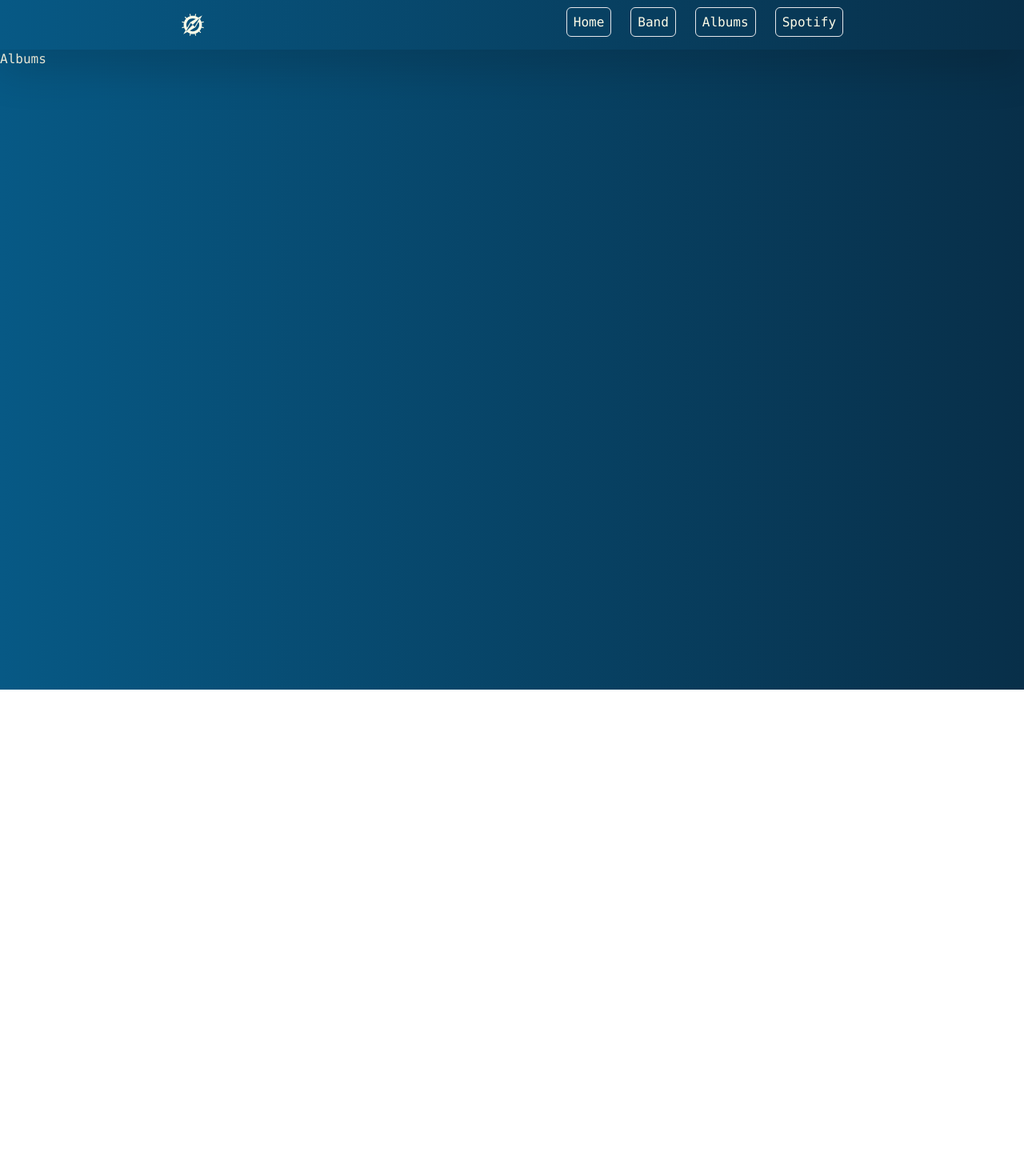
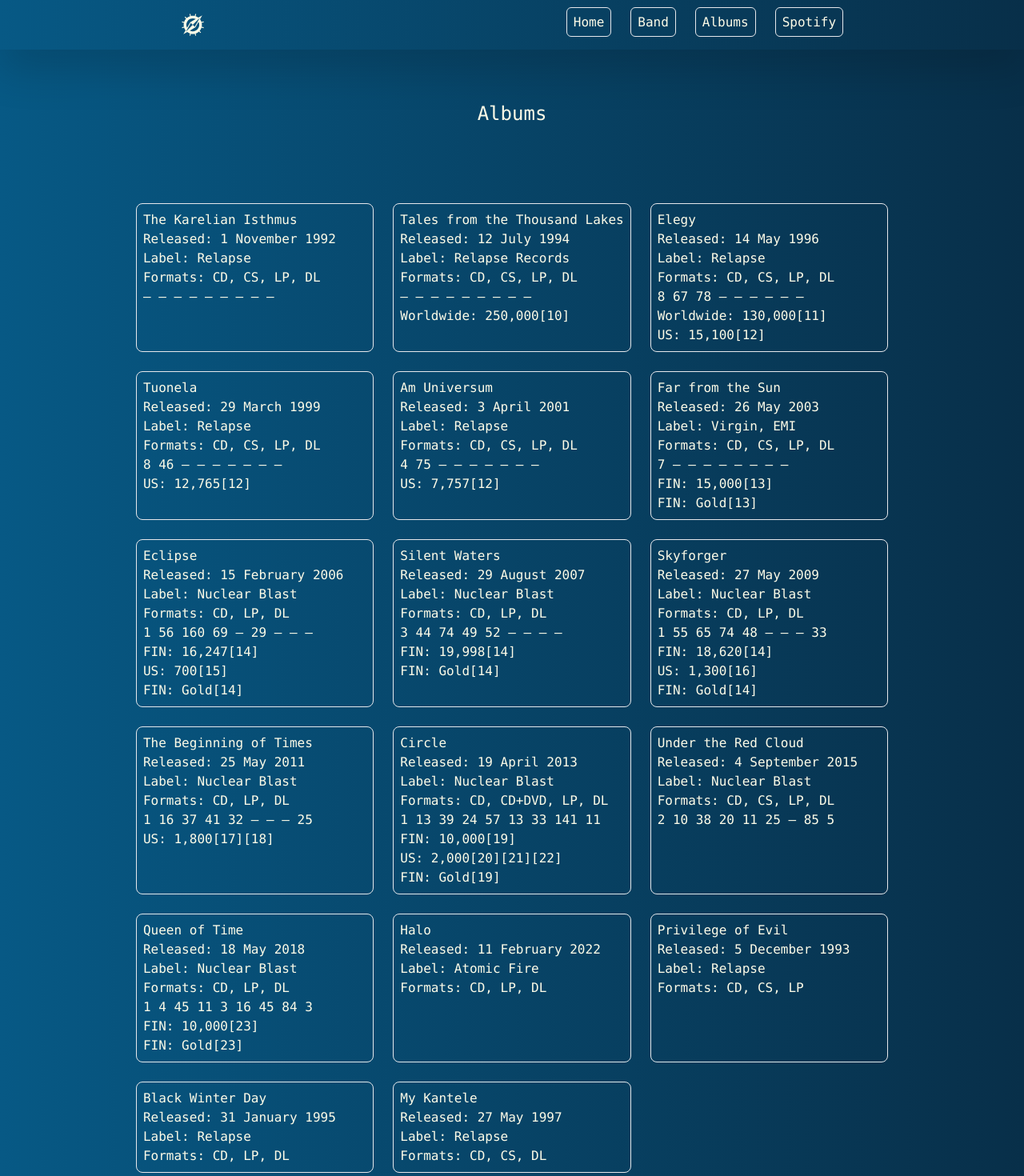
Before and after one commit to Myk-benot/Amorphis, a React (Vite) app: page /Albums in a window 1280 px wide. Shown: the top 1470 px of the page at 80% size. Before the commit the page ends 862 px from the top, so only its background shows below. Built offline with nearby package versions, Linux system fonts and the light colour scheme; the HTML template or start-up script is replaced by a standard one.

Commit message:
album/page setup

```diff
--- a/src/components/Albums.jsx
+++ b/src/components/Albums.jsx
@@ -3,10 +3,287 @@
 export default function Albums() {
   return (
     <>
-      <div class="bg-gradient-to-r from-sky-800 to-sky-950 h-screen text-yellow-50 font-mono">
-        <img></img>
-        <div>
-          <h1>Albums</h1>
+      <div class="text-yellow-50 font-mono bg-bg-amorphis h-full  bg-gradient-to-r from-sky-800 to-sky-950 mx-auto">
+        <h1 class="text-center py-16 text-2xl">Albums</h1>
+        <div class="grid grid-col-1 md:grid-cols-2 lg:grid-cols-3 gap-6 w-fit mx-auto py-8">
+          <div class="border p-2 rounded-lg">
+            <p>
+              <a href=""></a>
+              The Karelian Isthmus
+              <br />
+              Released: 1 November 1992
+              <br />
+              Label: Relapse
+              <br />
+              Formats: CD, CS, LP, DL
+              <br />— — — — — — — — —
+            </p>
+          </div>
+
+          <div class="border p-2 rounded-lg">
+            <p>
+              <a href=""></a>
+              Tales from the Thousand Lakes
+              <br />
+              Released: 12 July 1994
+              <br />
+              Label: Relapse Records
+              <br />
+              Formats: CD, CS, LP, DL
+              <br />
+              — — — — — — — — —<br />
+              Worldwide: 250,000[10]
+            </p>
+          </div>
+
+          <div class="border p-2 rounded-lg">
+            <p>
+              <a href=""></a>
+              Elegy
+              <br />
+              Released: 14 May 1996
+              <br />
+              Label: Relapse
+              <br />
+              Formats: CD, CS, LP, DL
+              <br />
+              8 67 78 — — — — — —<br />
+              Worldwide: 130,000[11]
+              <br />
+              US: 15,100[12]
+            </p>
+          </div>
+
+          <div class="border p-2 rounded-lg">
+            <p>
+              <a href=""></a>
+              Tuonela
+              <br />
+              Released: 29 March 1999
+              <br />
+              Label: Relapse
+              <br />
+              Formats: CD, CS, LP, DL
+              <br />
+              8 46 — — — — — — —<br />
+              US: 12,765[12]
+            </p>
+          </div>
+
+          <div class="border p-2 rounded-lg">
+            <p>
+              <a href=""></a>
+              Am Universum
+              <br />
+              Released: 3 April 2001
+              <br />
+              Label: Relapse
+              <br />
+              Formats: CD, CS, LP, DL
+              <br />
+              4 75 — — — — — — —<br />
+              US: 7,757[12]
+            </p>
+          </div>
+
+          <div class="border p-2 rounded-lg">
+            <p>
+              <a href=""></a>
+              Far from the Sun
+              <br />
+              Released: 26 May 2003
+              <br />
+              Label: Virgin, EMI
+              <br />
+              Formats: CD, CS, LP, DL
+              <br />
+              7 — — — — — — — —<br />
+              FIN: 15,000[13]
+              <br />
+              FIN: Gold[13]
+            </p>
+          </div>
+
+          <div class="border p-2 rounded-lg">
+            <p>
+              <a href=""></a>
+              Eclipse
+              <br />
+              Released: 15 February 2006
+              <br />
+              Label: Nuclear Blast
+              <br />
+              Formats: CD, LP, DL
+              <br />
+              1 56 160 69 — 29 — — —<br />
+              FIN: 16,247[14]
+              <br />
+              US: 700[15]
+              <br />
+              FIN: Gold[14]
+            </p>
+          </div>
+
+          <div class="border p-2 rounded-lg">
+            <p>
+              <a href=""></a>
+              Silent Waters
+              <br />
+              Released: 29 August 2007
+              <br />
+              Label: Nuclear Blast
+              <br />
+              Formats: CD, LP, DL
+              <br />
+              3 44 74 49 52 — — — —<br />
+              FIN: 19,998[14]
+              <br />
+              FIN: Gold[14]
+            </p>
+          </div>
+
+          <div class="border p-2 rounded-lg">
+            <p>
+              <a href=""></a>
+              Skyforger
+              <br />
+              Released: 27 May 2009
+              <br />
+              Label: Nuclear Blast
+              <br />
+              Formats: CD, LP, DL
+              <br />
+              1 55 65 74 48 — — — 33
+              <br />
+              FIN: 18,620[14]
+              <br />
+              US: 1,300[16]
+              <br />
+              FIN: Gold[14]
+            </p>
+          </div>
+
+          <div class="border p-2 rounded-lg">
+            <p>
+              <a href=""></a>
+              The Beginning of Times
+              <br />
+              Released: 25 May 2011
+              <br />
+              Label: Nuclear Blast
+              <br />
+              Formats: CD, LP, DL
+              <br />
+              1 16 37 41 32 — — — 25
+              <br />
+              US: 1,800[17][18]
+            </p>
+          </div>
+
+          <div class="border p-2 rounded-lg">
+            <p>
+              <a href=""></a>
+              Circle
+              <br />
+              Released: 19 April 2013
+              <br />
+              Label: Nuclear Blast
+              <br />
+              Formats: CD, CD+DVD, LP, DL
+              <br />
+              1 13 39 24 57 13 33 141 11
+              <br />
+              FIN: 10,000[19]
+              <br />
+              US: 2,000[20][21][22]
+              <br />
+              FIN: Gold[19]
+            </p>
+          </div>
+
+          <div class="border p-2 rounded-lg">
+            <p>
+              <a href=""></a>
+              Under the Red Cloud
+              <br />
+              Released: 4 September 2015
+              <br />
+              Label: Nuclear Blast
+              <br />
+              Formats: CD, CS, LP, DL
+              <br />2 10 38 20 11 25 — 85 5
+            </p>
+          </div>
+
+          <div class="border p-2 rounded-lg">
+            <p>
+              <a href=""></a>
+              Queen of Time
+              <br />
+              Released: 18 May 2018
+              <br />
+              Label: Nuclear Blast
+              <br />
+              Formats: CD, LP, DL
+              <br />
+              1 4 45 11 3 16 45 84 3<br />
+              FIN: 10,000[23]
+              <br />
+              FIN: Gold[23]
+            </p>
+          </div>
+
+          <div class="border p-2 rounded-lg">
+            <p>
+              <a href=""></a>
+              Halo
+              <br />
+              Released: 11 February 2022
+              <br />
+              Label: Atomic Fire
+              <br />
+              Formats: CD, LP, DL
+            </p>
+          </div>
+
+          <div class="border p-2 rounded-lg">
+            <p>
+              <a href=""></a>
+              Privilege of Evil
+              <br />
+              Released: 5 December 1993
+              <br />
+              Label: Relapse
+              <br />
+              Formats: CD, CS, LP
+            </p>
+          </div>
+
+          <div class="border p-2 rounded-lg">
+            <p>
+              <a href=""></a>
+              Black Winter Day
+              <br />
+              Released: 31 January 1995
+              <br />
+              Label: Relapse
+              <br />
+              Formats: CD, LP, DL
+            </p>
+          </div>
+
+          <div class="border p-2 rounded-lg">
+            <p>
+              <a href=""></a>
+              My Kantele
+              <br />
+              Released: 27 May 1997
+              <br />
+              Label: Relapse
+              <br />
+              Formats: CD, CS, DL
+            </p>
+          </div>
         </div>
       </div>
     </>
--- a/tailwind.config.js
+++ b/tailwind.config.js
@@ -4,5 +4,6 @@
   theme: {
     extend: {},
   },
+
   plugins: [],
 };
```
